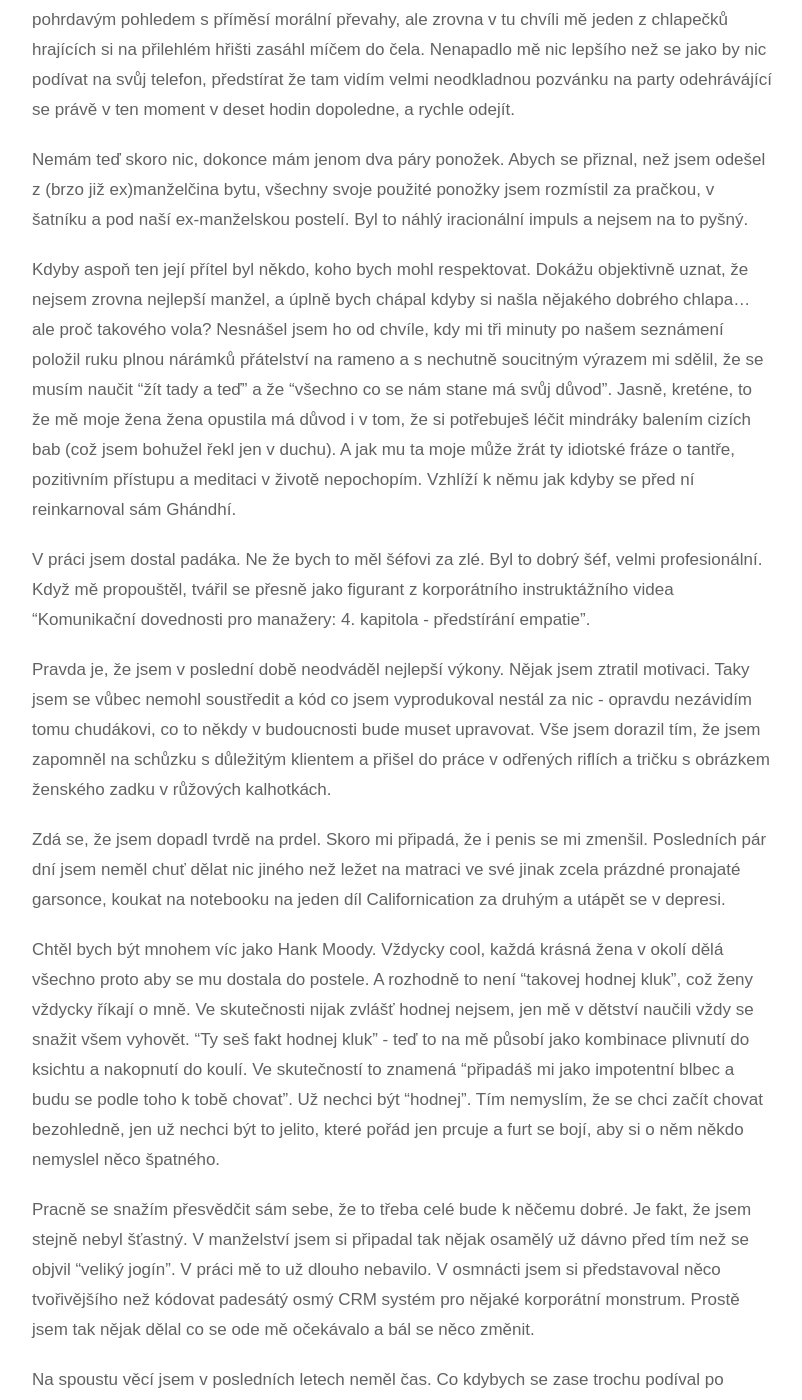
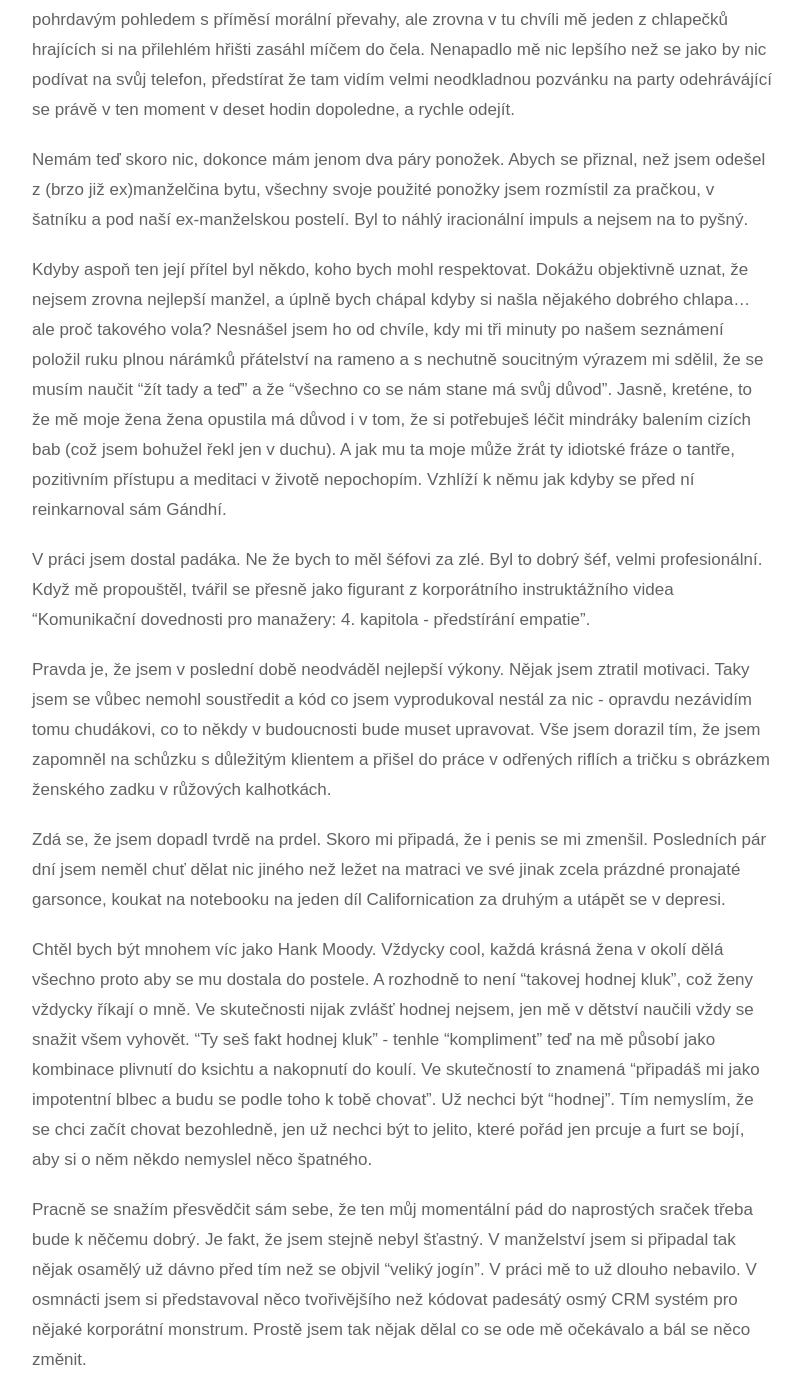
Before and after one commit to hoaheeu/hoaheeu, a Jekyll site: the page built from _posts/2014-07-26-zivotni-krize.markdown, in a window 1280 px wide and 1400 px high, scrolled down 407 px. Shown: the whole window, without its empty margins (63-865 px from the left). Built offline with Jekyll 4.4.1, drawn with Linux system fonts in a browser that asks for light colours; nearby versions of some CDN libraries; Markdown is read by kramdown in place of the engine named in the settings; comment, search, counter and statistics services are not loaded.

Commit message:
First article - minor tweaks

```diff
--- a/_posts/2014-07-26-zivotni-krize.markdown
+++ b/_posts/2014-07-26-zivotni-krize.markdown
@@ -13,7 +13,7 @@ Můj ústup z pozic byl sám o sobě ponižující, ale ještě ke všemu jsem s
 
 Nemám teď skoro nic, dokonce mám jenom dva páry ponožek. Abych se přiznal, než jsem odešel z (brzo již ex)manželčina bytu, všechny svoje použité ponožky jsem rozmístil za pračkou, v šatníku a pod naší ex-manželskou postelí. Byl to náhlý iracionální impuls a nejsem na to pyšný.
 
-Kdyby aspoň ten její přítel byl někdo, koho bych mohl respektovat. Dokážu objektivně uznat, že nejsem zrovna nejlepší manžel, a úplně bych chápal kdyby si našla nějakého dobrého chlapa... ale proč takového vola? Nesnášel jsem ho od chvíle, kdy mi tři minuty po našem seznámení položil ruku plnou nárámků přátelství na rameno a s nechutně soucitným výrazem mi sdělil, že se musím naučit "žít tady a teď" a že "všechno co se nám stane má svůj důvod". Jasně, kreténe, to že mě moje žena žena opustila má důvod i v tom, že si potřebuješ léčit mindráky balením cizích bab (což jsem bohužel řekl jen v duchu). A jak mu ta moje může žrát ty idiotské fráze o tantře, pozitivním přístupu a meditaci v životě nepochopím. Vzhlíží k němu jak kdyby se před ní reinkarnoval sám Ghándhí.
+Kdyby aspoň ten její přítel byl někdo, koho bych mohl respektovat. Dokážu objektivně uznat, že nejsem zrovna nejlepší manžel, a úplně bych chápal kdyby si našla nějakého dobrého chlapa... ale proč takového vola? Nesnášel jsem ho od chvíle, kdy mi tři minuty po našem seznámení položil ruku plnou nárámků přátelství na rameno a s nechutně soucitným výrazem mi sdělil, že se musím naučit "žít tady a teď" a že "všechno co se nám stane má svůj důvod". Jasně, kreténe, to že mě moje žena žena opustila má důvod i v tom, že si potřebuješ léčit mindráky balením cizích bab (což jsem bohužel řekl jen v duchu). A jak mu ta moje může žrát ty idiotské fráze o tantře, pozitivním přístupu a meditaci v životě nepochopím. Vzhlíží k němu jak kdyby se před ní reinkarnoval sám Gándhí.
 
 V práci jsem dostal padáka. Ne že bych to měl šéfovi za zlé. Byl to dobrý šéf, velmi profesionální. Když mě propouštěl, tvářil se přesně jako figurant z korporátního instruktážního videa "Komunikační dovednosti pro manažery: 4. kapitola - předstírání empatie".
 
@@ -21,9 +21,9 @@ Pravda je, že jsem v poslední době neodváděl nejlepší výkony. Nějak jse
 
 Zdá se, že jsem dopadl tvrdě na prdel. Skoro mi připadá, že i penis se mi zmenšil. Posledních pár dní jsem neměl chuť dělat nic jiného než ležet na matraci ve své jinak zcela prázdné pronajaté garsonce, koukat na notebooku na jeden díl Californication za druhým a utápět se v depresi.
 
-Chtěl bych být mnohem víc jako Hank Moody. Vždycky cool, každá krásná žena v okolí dělá všechno proto aby se mu dostala do postele. A rozhodně to není "takovej hodnej kluk", což ženy vždycky říkají o mně. Ve skutečnosti nijak zvlášť hodnej nejsem, jen mě v dětství naučili vždy se snažit všem vyhovět. "Ty seš fakt hodnej kluk" - teď to na mě působí jako kombinace plivnutí do ksichtu a nakopnutí do koulí. Ve skutečností to znamená "připadáš mi jako impotentní blbec a budu se podle toho k tobě chovat". Už nechci být "hodnej". Tím nemyslím, že se chci začít chovat bezohledně, jen už nechci být to jelito, které pořád jen prcuje a furt se bojí, aby si o něm někdo nemyslel něco špatného.
+Chtěl bych být mnohem víc jako Hank Moody. Vždycky cool, každá krásná žena v okolí dělá všechno proto aby se mu dostala do postele. A rozhodně to není "takovej hodnej kluk", což ženy vždycky říkají o mně. Ve skutečnosti nijak zvlášť hodnej nejsem, jen mě v dětství naučili vždy se snažit všem vyhovět. "Ty seš fakt hodnej kluk" - tenhle "kompliment" teď na mě působí jako kombinace plivnutí do ksichtu a nakopnutí do koulí. Ve skutečností to znamená "připadáš mi jako impotentní blbec a budu se podle toho k tobě chovat". Už nechci být "hodnej". Tím nemyslím, že se chci začít chovat bezohledně, jen už nechci být to jelito, které pořád jen prcuje a furt se bojí, aby si o něm někdo nemyslel něco špatného.
 
-Pracně se snažím přesvědčit sám sebe, že to třeba celé bude k něčemu dobré. Je fakt, že jsem stejně nebyl šťastný. V manželství jsem si připadal tak nějak osamělý už dávno před tím než se objvil "veliký jogín". V práci mě to už dlouho nebavilo. V osmnácti jsem si představoval něco tvořivějšího než kódovat padesátý osmý CRM systém pro nějaké korporátní monstrum. Prostě jsem tak nějak dělal co se ode mě očekávalo a bál se něco změnit.
+Pracně se snažím přesvědčit sám sebe, že ten můj momentální pád do naprostých sraček třeba bude k něčemu dobrý. Je fakt, že jsem stejně nebyl šťastný. V manželství jsem si připadal tak nějak osamělý už dávno před tím než se objvil "veliký jogín". V práci mě to už dlouho nebavilo. V osmnácti jsem si představoval něco tvořivějšího než kódovat padesátý osmý CRM systém pro nějaké korporátní monstrum. Prostě jsem tak nějak dělal co se ode mě očekávalo a bál se něco změnit.
 
 Na spoustu věcí jsem v posledních letech neměl čas. Co kdybych se zase trochu podíval po světě? Začal zase sportovat? Co kdybych si zkusil vymyslet nějaký vlastní mini-byznys, abych si mohl dělat věci po svém?
 
```
